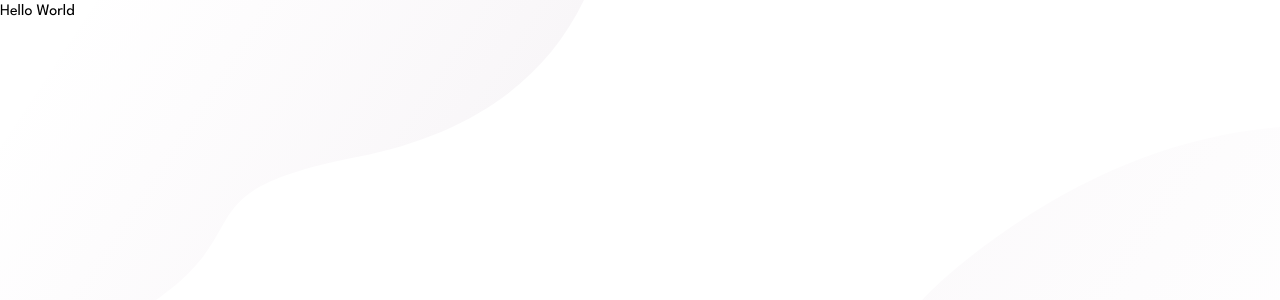
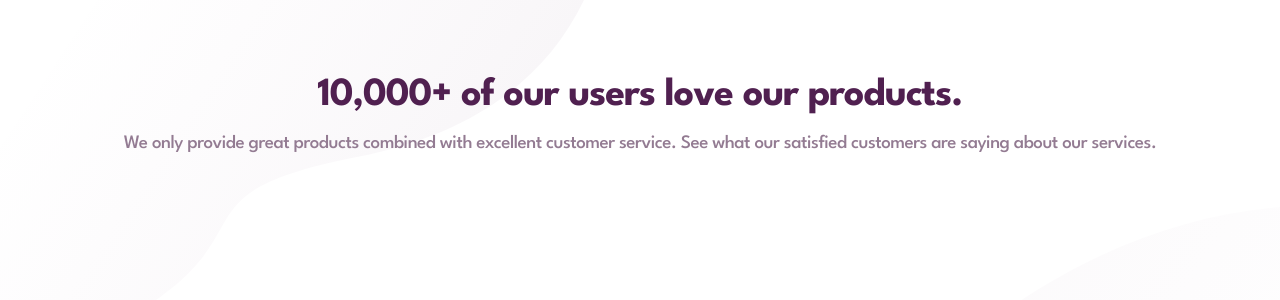
Before and after one commit to gumrahsindar/social-proof-section, a React (Vite) app: page / in a window 1280 px wide. Shown: the top 300 px of the page. Built offline with nearby package versions, Linux system fonts and the light colour scheme.

Commit message:
complete heading section

```diff
--- a/src/App.jsx
+++ b/src/App.jsx
@@ -1,12 +1,28 @@
-
 import './App.css'
 
 function App() {
-
   return (
-    <>
-     Hello World
-    </>
+    <div className='container mx-auto mb-24 mt-20'>
+      <section
+        id='header'
+        className='mx-6 flex flex-col items-center justify-center text-center md:flex-row'
+      >
+        {/* Introducing */}
+        <div className=''>
+          <h1 className='mb-5 text-[40px] font-bold leading-8 tracking-tight text-veryDarkMagneta'>
+            10,000+ of our users love our products.
+          </h1>
+          <p className='text-[19px] font-medium leading-6 tracking-tight text-darkGrayishMagneta'>
+            We only provide great products combined with excellent customer
+            service. See what our satisfied customers are saying about our
+            services.
+          </p>
+        </div>
+        {/* Reviews */}
+        <div className=''></div>
+      </section>
+      <section id='card'></section>
+    </div>
   )
 }
 
```
